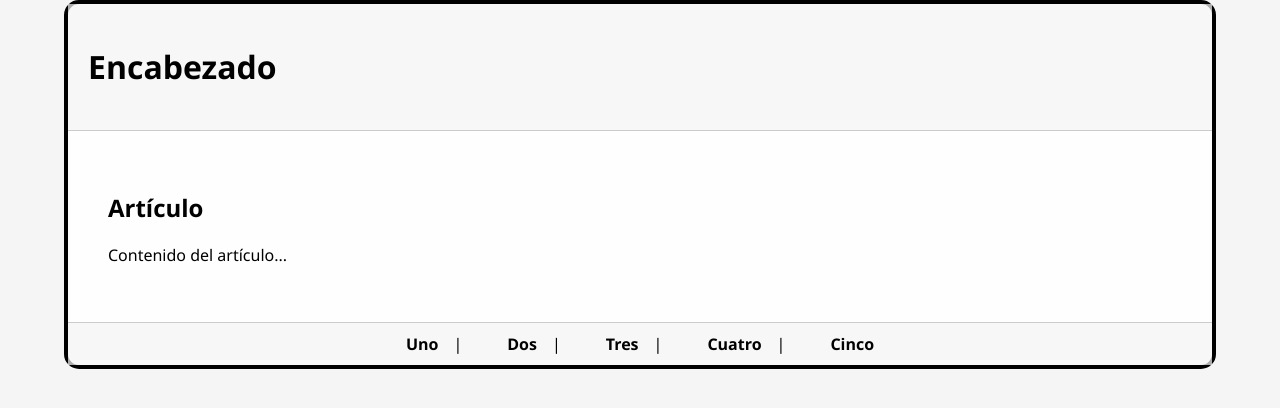
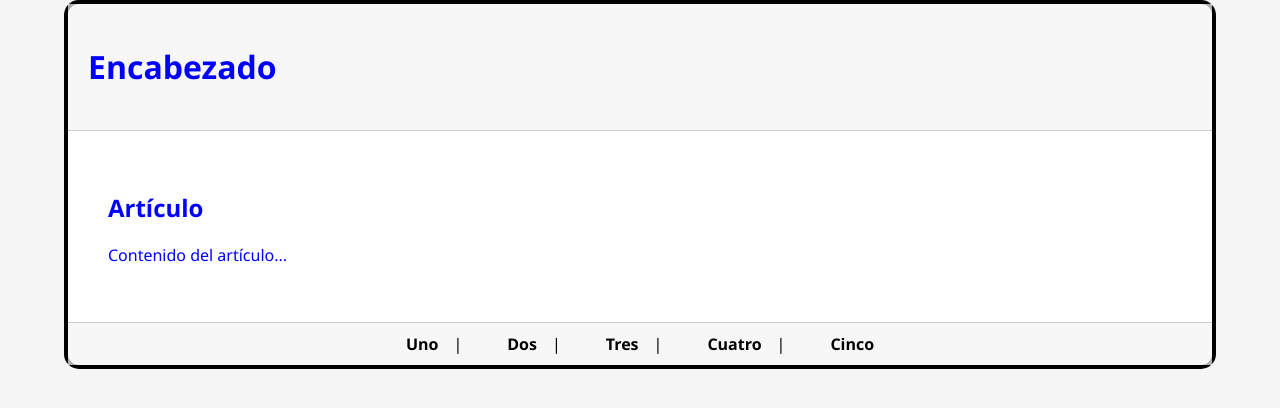
Before and after one commit to rodrigolastrag/Webo1, a plain HTML site: page index.html in a window 1280 px wide. Drawn offline with Linux system fonts and the light colour scheme.

Commit message:
Update estilowebo.css

```diff
--- a/estilowebo.css
+++ b/estilowebo.css
@@ -28,8 +28,15 @@ header, section, article, footer {
   vertical-align: top; /* Alineación del texto en la parte superior */
 }
 
+/* Cambiar color de las palabras en el encabezado y artículo a azul */
 header {
   background-color: rgba(245, 245, 245, 0.7); /* Fondo transparente para el header */
+  color: blue; /* Texto azul para el encabezado */
+}
+
+article {
+  color: blue; /* Texto azul para el artículo */
+  border-bottom: none;
 }
 
 footer {
@@ -67,8 +74,3 @@ footer {
 .footer-menu a:hover {
   color: #007bff; /* Color al pasar el ratón sobre el enlace */
 }
-
-/* Opcional: eliminar el borde inferior en el último elemento si se desea */
-article {
-  border-bottom: none;
-}
```
